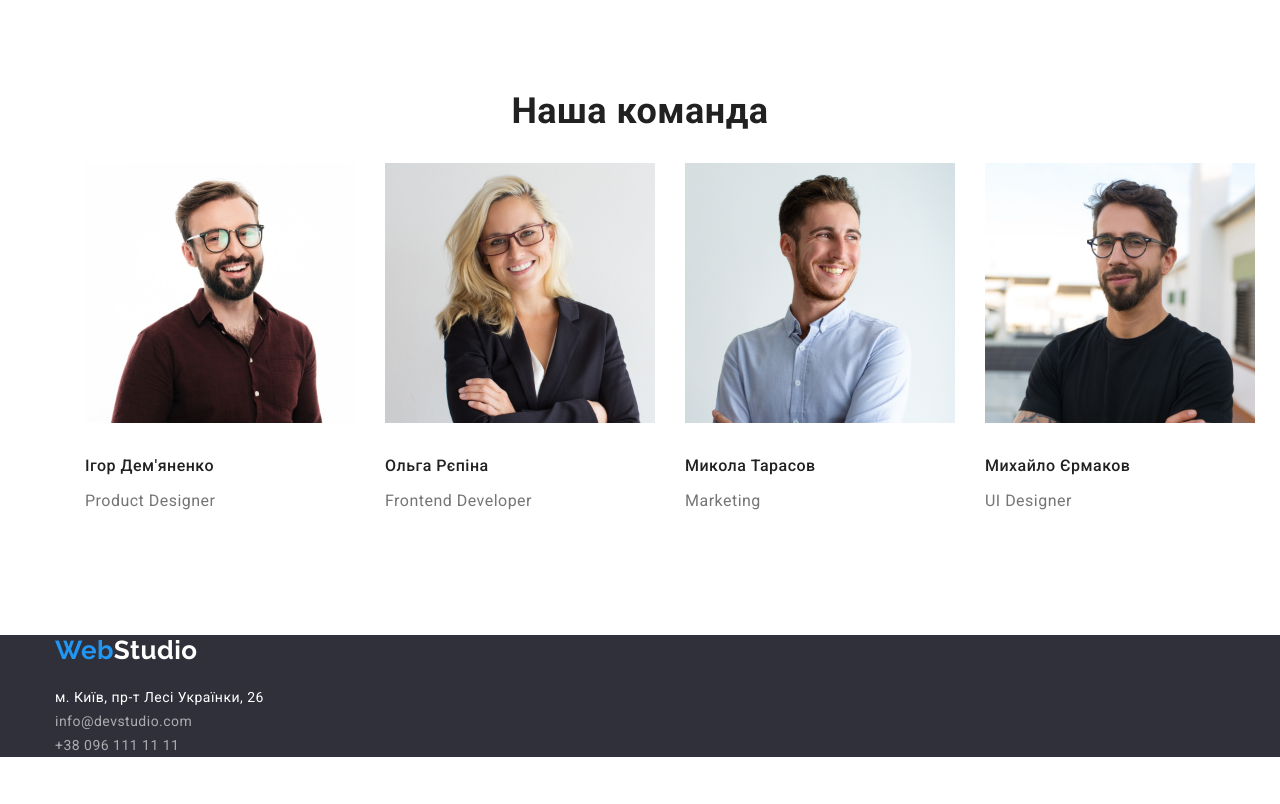
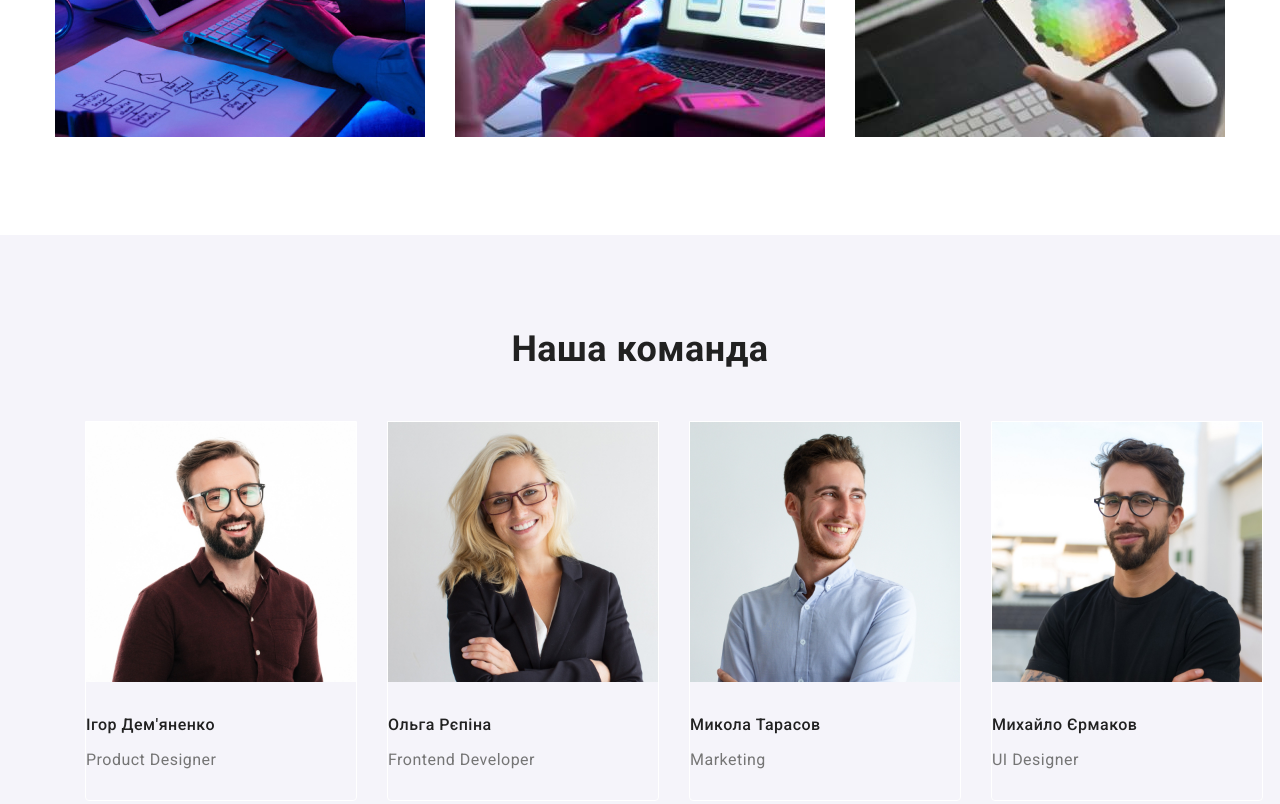
Before and after one commit to Nataliia-84/goit-markup-hw-03, a plain HTML site: page index.html in a window 1280 px wide. Shown: the part 1324-2128 px from the top of the page. Before the commit the page ends 2090 px from the top, so only its background shows below. Drawn offline with nearby package versions, Linux system fonts and the light colour scheme.

Commit message:
задала падінги для всіх секій

```diff
--- a/css/styles.css
+++ b/css/styles.css
@@ -4,10 +4,13 @@
     --text-color: #212121;
     --accent-color-blue: #2196F3;
     --accent-color-white: #FFFFFF;
-    --second-color-f: rgba(255, 255, 255, 0.6);
-    --color-bgd-one:#2F303A;
+    /* --second-color-f: rgba(255, 255, 255, 0.6); */
+    --color-bgd-hero:#2F303A;
     --color-bgd-second:#F5F4FA;
+    /* --color-bgd-section:#F5F5F5; */
     --color-activ: #188CE8;
+    --color-border:#ECECEC;
+
 
 }
 body{
@@ -24,11 +27,14 @@ body{
     margin: 0;
 
 }
+.section{
+    padding-top: 94px;
+    padding-bottom: 94px;
+}
 /* шапка */
 .page-header{
-    /* background-color: #e8aeae; */
-    border-bottom: 1px solid #ECECEC;
-    /* border-bottom: 1px solid red; */
+
+    border-bottom: 1px solid var(--color-border);
 }
 .conteiner{
     display: flex;
@@ -37,21 +43,17 @@ body{
     width: 1200px;
     padding-left: 15px;
     padding-right: 15px;
-    /* border: 1px solid tomato; */
     margin-left: auto;
     margin-right: auto;
-    /* border-bottom: 1px solid #ECECEC; */
-    /* background-color: yellowgreen; */
 
 }
 
 
 
 /* навігація */
-.conteiner .nav{
 
 
-}
+
 
 .site-nav {
     display: flex;
@@ -59,9 +61,6 @@ body{
 
 }
 .site-nav .item{
-    /* border: 1px solid tomato; */
-    /* background-color: aquamarine; */
-
 
 
 }
@@ -75,10 +74,6 @@ margin-left: auto;
 }
 
 .site-registr .item{
-    /* border: 1px solid tomato; */
-    /* background-color: aqua; */
-   /*  */
-
 
 }
 
@@ -149,10 +144,10 @@ margin-left: auto;
 /* герой */
 .section.hero{
    text-align: center;
-   /* background-color: turquoise; */
+
    padding-top: 200px;
    padding-bottom: 200px;
-   background-color: var(--color-bgd-one);
+   background-color: var(--color-bgd-hero);
 
 }
 
@@ -196,20 +191,21 @@ margin-left: auto;
 /* переваги */
 .section.benefits{
     margin-top: 0;
-    /* background-color: rgb(250, 246, 242); */
+    background-color: var(--color-bgd-section);
 }
 .main-name {
     margin-top: 0;
     margin-bottom: 0;
     text-align: center;
-    visibility: hidden;
+    /* visibility: hidden; */
+
 
 
 }
 .conteiner.benefits{
 display: block;
-padding-top: 94px;
-padding-bottom: 94px;
+/* padding-top: 94px; */
+/* padding-bottom: 94px; */
 
 }
 .benefits-title{
@@ -244,7 +240,7 @@ padding-bottom: 94px;
 }
 /* робота */
 .section.work{
-    /* background-color: darkgray; */
+    background-color: var(--color-bgd-section);
 }
 .conteiner.work{
     display: block;
@@ -258,7 +254,7 @@ padding-bottom: 94px;
 }
 .work-title{
     margin-top: 0;
-    margin-bottom: 0;
+    margin-bottom: 50px;
     color: var(--text-color);
 
     font-weight: 700;
@@ -268,16 +264,17 @@ padding-bottom: 94px;
 }
 /* каманда */
 .section.comand{
-    /* background-color: fuchsia; */
+    background-color: var(--color-bgd-second);
 }
 .conteiner.comand{
     display: block;
-    padding-top: 94px;
-    padding-bottom: 94px;
+    /* padding-top: 94px; */
+    /* padding-bottom: 94px; */
+
 }
 .comand-title{
     margin-top: 0;
-    /* margin-bottom: 50px; */
+    margin-bottom: 50px;
     color: var(--text-color);
 
     font-weight: 700;
@@ -289,7 +286,13 @@ padding-bottom: 94px;
     display: flex;
 }
 .comand-item{
-    margin-left: 30px;
+   margin-left: 30px;
+   border: 1px solid var(--accent-color-white);
+   border-bottom-left-radius: 4px;
+   border-bottom-right-radius: 4px;
+   box-shadow: rgba(0, 0, 0, 0.2);
+
+
 }
 .comand-name{
     margin-top: 30px;
@@ -311,7 +314,9 @@ padding-bottom: 94px;
     display: block;
 }
 .footer{
-    background-color:var(--color-bgd-one);
+    background-color:var(--color-bgd-hero);
+    padding-top: 60px;
+    padding-bottom: 60px;
 }
 .logo.disc{
     color: var(--accent-color-white);
@@ -356,8 +361,8 @@ padding-bottom: 94px;
 /* список меню */
 .conteiner.menu{
     display: block;
-    /* border: 1px solid tomato; */
-    /* background-color: aqua; */
+
+
 
 }
 .menu-title{
@@ -419,7 +424,7 @@ padding-bottom: 94px;
 
 /* список блоків */
 .section.blok{
-    /* background-color: green; */
+
 }
 .list.blok{
     display: flex;
```
